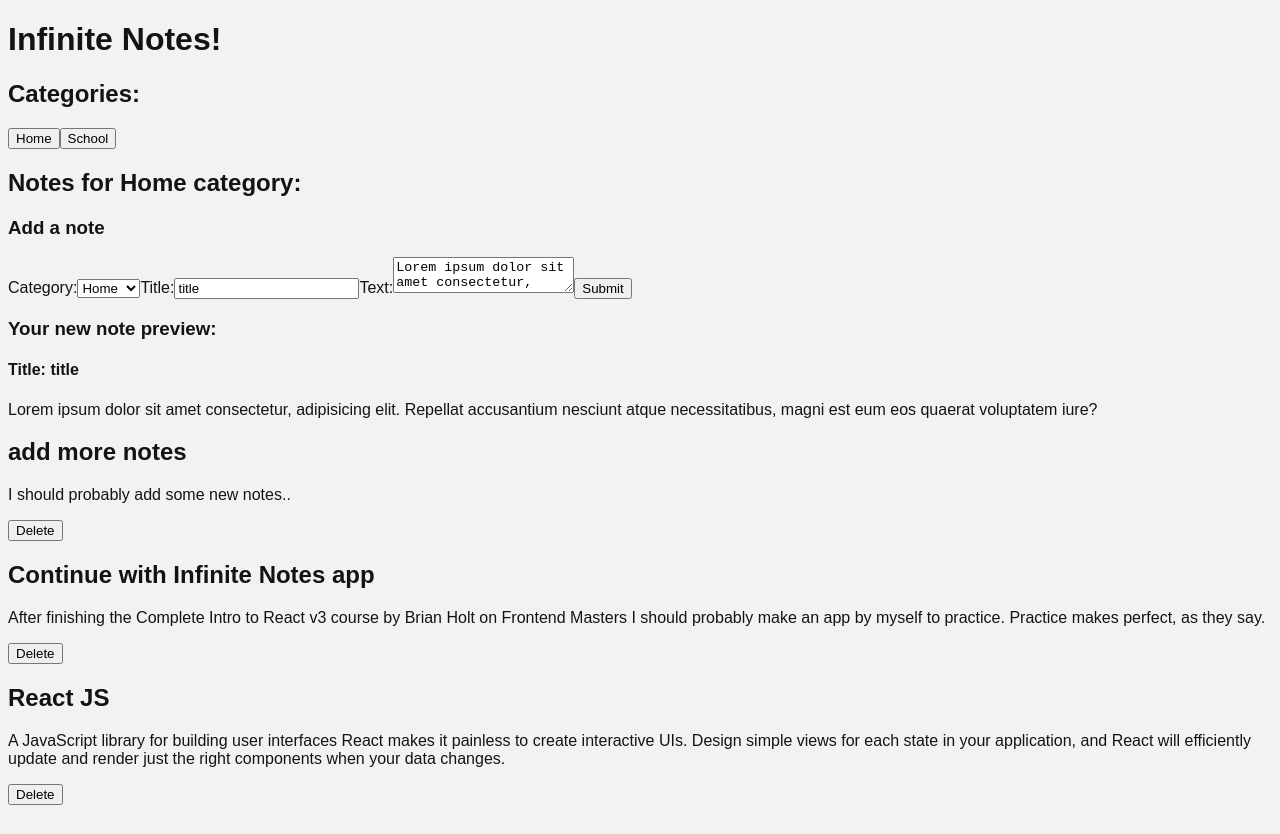
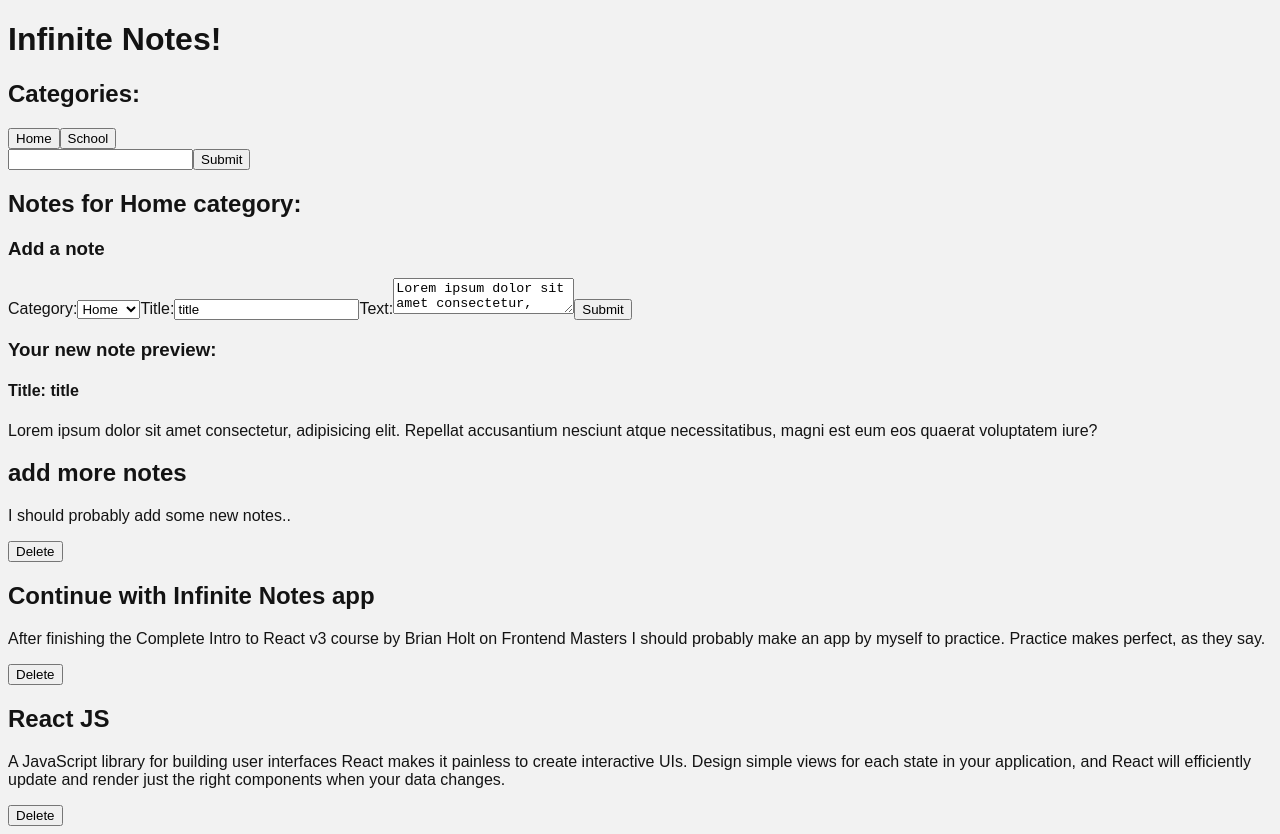
Before and after one commit to EddyVinck/Infinite-Notes, a React app: page / in a window 1280 px wide. Before the commit the page ends 813 px from the top, so only its background shows below. Built offline with nearby package versions, Linux system fonts and the light colour scheme.

Commit message:
dod most of the preparation work for adding new categories

```diff
--- /dev/null
+++ b/src/AddCategory.jsx
@@ -0,0 +1,34 @@
+import React, { Component } from 'react';
+import { func } from 'prop-types';
+import category from './types';
+
+class AddCategory extends Component {
+  handleAddCategory = () => {
+    const { addCategory } = this.props;
+    addCategory();
+  };
+
+  handleSubmit = (event) => {
+    event.preventDefault();
+    const { addCategory, currentCategory } = this.props;
+    addCategory('my new category name', currentCategory);
+  };
+
+  render() {
+    return (
+      <div className="addCategory">
+        <form onSubmit={this.handleSubmit}>
+          <input type="text" name="" id="" />
+          <button type="submit">Submit</button>
+        </form>
+      </div>
+    );
+  }
+}
+
+AddCategory.propTypes = {
+  addCategory: func.isRequired,
+  currentCategory: category.isRequired,
+};
+
+export default AddCategory;
--- a/src/App.jsx
+++ b/src/App.jsx
@@ -54,6 +54,38 @@ class App extends Component {
     });
   };
 
+  addCategory = (categoryName, parentCategory) => {
+    console.log('add category'); // eslint-disable-line
+    const { allNotes } = this.state;
+    const allCategories = [];
+    this.getCategories(allNotes, allCategories);
+
+    const highestCategoryNumber = this.findHighestCategoryNumber(allCategories);
+
+    console.log(categoryName, parentCategory); // eslint-disable-line
+    console.log(allCategories); // eslint-disable-line
+    console.log(highestCategoryNumber); // eslint-disable-line
+  };
+
+  // Let the call stack take care of the recursion since you don't know when the function will be finished
+  getCategories = (cat, allCategories) => {
+    if (cat && typeof cat.categoryID === 'number') {
+      allCategories.push(cat);
+      if (cat.categories && cat.categories.length > 0) {
+        cat.categories.forEach((subCategory) => {
+          this.getCategories(subCategory, allCategories);
+        });
+      }
+    }
+  };
+
+  findHighestCategoryNumber = (allCategories) =>
+    allCategories
+      .map((cat) => cat.categoryID)
+      .reduce(
+        (accumulator, currentValue) => (currentValue > accumulator ? currentValue : accumulator)
+      );
+
   render() {
     const { allNotes, selectedCategory } = this.state;
     const notesToView = selectedCategory !== null ? selectedCategory : allNotes;
@@ -65,6 +97,7 @@ class App extends Component {
           notes={notesToView}
           navigateCategory={this.navigateCategory}
           addNote={this.addNote}
+          addCategory={this.addCategory}
         />
       </div>
     );
--- a/src/Categories.jsx
+++ b/src/Categories.jsx
@@ -1,27 +1,32 @@
 import React from 'react';
-import { arrayOf, func } from 'prop-types';
+import { func } from 'prop-types';
 import category from './types';
+import AddCategory from './AddCategory';
 
 const Categories = (props) => {
-  const { categories, navigateCategory } = props;
+  const { navigateCategory, currentCategory, addCategory } = props;
+  // const categories = { currentCategory };
+  // console.log('categories', categories);
   return (
     <div className="categories">
       <h2>Categories:</h2>
       <button type="button" onClick={() => navigateCategory(null)}>
         Home
       </button>
-      {categories.map((cat) => (
+      {currentCategory.categories.map((cat) => (
         <button onClick={() => navigateCategory(cat)} key={cat.categoryName} type="button">
           {cat.categoryName}
         </button>
       ))}
+      <AddCategory addCategory={addCategory} currentCategory={currentCategory} />
     </div>
   );
 };
 
 Categories.propTypes = {
-  categories: arrayOf(category).isRequired,
+  currentCategory: category.isRequired,
   navigateCategory: func.isRequired,
+  addCategory: func.isRequired,
 };
 
 export default Categories;
--- a/src/Notes.jsx
+++ b/src/Notes.jsx
@@ -10,7 +10,7 @@ class Notes extends Component {
   handleDeleteNote = () => {};
 
   render() {
-    const { notes, navigateCategory, addNote } = this.props;
+    const { notes, navigateCategory, addNote, addCategory } = this.props;
     const availableCategories = [
       {
         categoryID: notes.categoryID,
@@ -24,7 +24,11 @@ class Notes extends Component {
 
     return (
       <Fragment>
-        <Categories categories={notes.categories} navigateCategory={navigateCategory} />
+        <Categories
+          currentCategory={notes}
+          navigateCategory={navigateCategory}
+          addCategory={addCategory}
+        />
         <h2>Notes for {notes.categoryName} category:</h2>
         <AddNotes addNote={addNote} availableCategories={availableCategories} />
         <div className="Notes">
@@ -41,6 +45,7 @@ Notes.propTypes = {
   notes: category.isRequired,
   navigateCategory: func.isRequired,
   addNote: func.isRequired,
+  addCategory: func.isRequired,
 };
 
 export default Notes;
```
